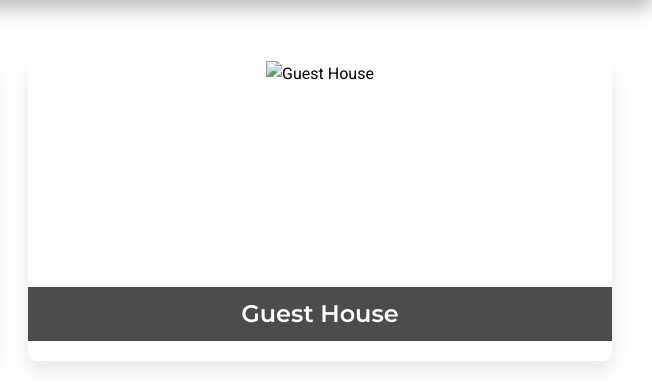
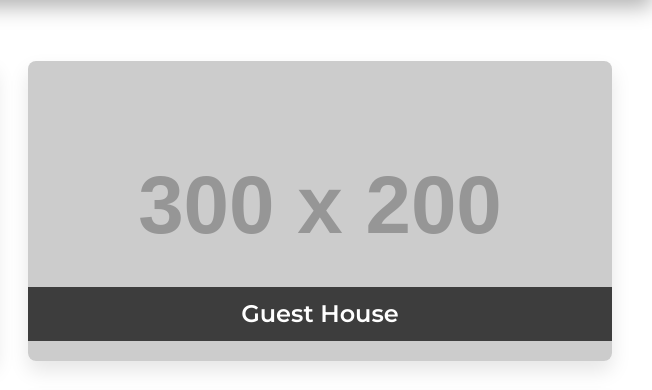
Before and after one commit to v3nnu/vaariku, a plain HTML site: page index.html in a window 1280 px wide. Shown: the part 503-893 px from the top of the page, 628-1280 px from the left. Drawn offline with nearby package versions, Linux system fonts and the light colour scheme; placeholder pictures from the web are drawn by us.

Commit message:
Update index.html

```diff
--- a/index.html
+++ b/index.html
@@ -398,8 +398,8 @@
                 <h2 data-key="saunaHouse">Sauna House</h2>
             </div>
             <div class="card" id="guest-house" onclick="openGallery('guest-house-gallery')">
-                <img src="https://vaariku.com/guest-house.
-<img src="https://vaariku.com/guest-house.jpg" alt="Guest House">
+
+<img src="https://via.placeholder.com/300x200" alt="Guest House">
                 <h2 data-key="guestHouse">Guest House</h2>
             </div>
         </div>
```
